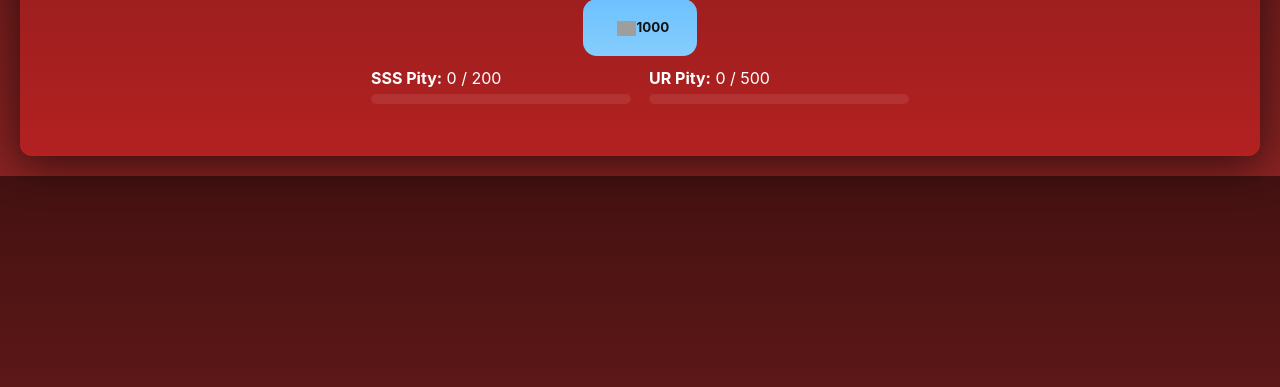
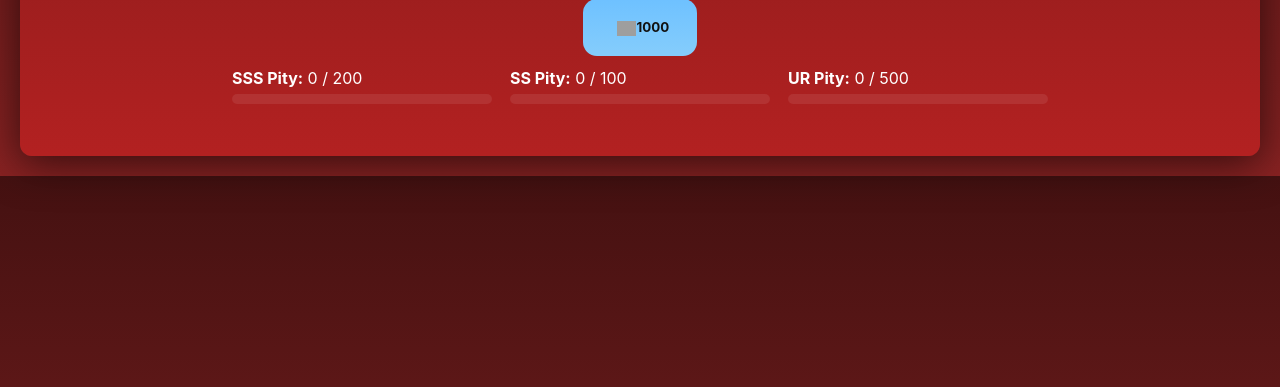
Before and after one commit to nezarim77/Nexoria, a Flask app: page /gacha in a window 1280 px wide. Shown: the part 413-800 px from the top of the page. Run offline with Flask 3, Linux system fonts and the light colour scheme; grey boxes are pictures that could not be loaded.

Commit message:
pity: add SS pity (max 100) — backend, frontend, tests

```diff
--- a/app.py
+++ b/app.py
@@ -29,6 +29,7 @@ DEFAULT_USER = {
     "owned": [],
     "tickets": 0,
     "pity_sss": 0,
+    "pity_ss": 0,
     "pity_ur": 0
 }
 
@@ -45,6 +46,7 @@ def get_user():
             user = serializer.loads(data)
             # backfill missing keys for older users
             user.setdefault('pity_sss', 0)
+            user.setdefault('pity_ss', 0)
             user.setdefault('pity_ur', 0)
             return uid, user
         except Exception:
@@ -186,6 +188,7 @@ def gacha():
         coins=user['coins'],
         tickets=user['tickets'],
         pity_sss=user.get('pity_sss', 0),
+        pity_ss=user.get('pity_ss', 0),
         pity_ur=user.get('pity_ur', 0)
     ))
     return save_user_response(resp, uid, user)
@@ -234,13 +237,17 @@ def pull():
 
     # Determine guaranteed rarities based on pity
     guarantee_sss = user.get('pity_sss', 0) >= 200
+    guarantee_ss = user.get('pity_ss', 0) >= 100
     guarantee_ur = user.get('pity_ur', 0) >= 500
 
     guarantees = []
+    # priority: UR > SSS > SS
     if guarantee_ur:
         guarantees.append('UR')
     if guarantee_sss:
         guarantees.append('SSS')
+    if guarantee_ss:
+        guarantees.append('SS')
 
     # Helper: generate a base list of rarities
     rarities = choose_rarity(count)
@@ -249,10 +256,9 @@ def pull():
     guaranteed_flags = [False] * len(rarities)
 
     # If we have guarantees, ensure each guaranteed rarity appears at least once
-    # If we can't fit all guarantees because count is small, prioritize UR over SSS
+    # If we can't fit all guarantees because count is small, use the priority order above
     needed = list(guarantees)
     if needed:
-        # If both needed and count == 1, prefer UR
         if len(needed) > count:
             needed = needed[:count]
         for g in needed:
@@ -278,6 +284,7 @@ def pull():
 
     results = []
     obtained_sss = False
+    obtained_ss = False
     obtained_ur = False
 
     for i, r in enumerate(rarities):
@@ -300,6 +307,8 @@ def pull():
         # track obtained rarities to reset pity
         if card['rarity'] == 'SSS':
             obtained_sss = True
+        if card['rarity'] == 'SS':
+            obtained_ss = True
         if card['rarity'] == 'UR':
             obtained_ur = True
 
@@ -312,6 +321,11 @@ def pull():
     else:
         user['pity_sss'] = min(200, user.get('pity_sss', 0) + count)
 
+    if obtained_ss:
+        user['pity_ss'] = 0
+    else:
+        user['pity_ss'] = min(100, user.get('pity_ss', 0) + count)
+
     if obtained_ur:
         user['pity_ur'] = 0
     else:
@@ -323,6 +337,7 @@ def pull():
         'coins': user['coins'],
         'tickets': user['tickets'],
         'pity_sss': user.get('pity_sss', 0),
+        'pity_ss': user.get('pity_ss', 0),
         'pity_ur': user.get('pity_ur', 0)
     })
     return save_user_response(resp, uid, user)
--- a/static/app.js
+++ b/static/app.js
@@ -61,11 +61,22 @@ document.addEventListener('DOMContentLoaded', ()=>{
     if(msg) msg.textContent = n >= 500 ? '✅ Guaranteed on next pull!' : ''
   }
 
+  function updatePitySs(n){
+    const el = document.getElementById('pitySs')
+    if(el) el.textContent = n
+    const bar = document.getElementById('pitySsBar')
+    if(bar) bar.style.width = Math.min(100, (n/100)*100) + '%'
+    const msg = document.getElementById('pitySsMsg')
+    if(msg) msg.textContent = n >= 100 ? '✅ Guaranteed on next pull!' : ''
+  }
+
   // initialize pity UI from server-rendered values
   (function initPityUI(){
     const sssEl = document.getElementById('pitySss')
+    const ssEl = document.getElementById('pitySs')
     const urEl = document.getElementById('pityUr')
     if(sssEl){ updatePitySss(parseInt(sssEl.textContent || '0', 10)) }
+    if(ssEl){ updatePitySs(parseInt(ssEl.textContent || '0', 10)) }
     if(urEl){ updatePityUr(parseInt(urEl.textContent || '0', 10)) }
   })()
 
@@ -202,6 +213,7 @@ document.addEventListener('DOMContentLoaded', ()=>{
 
     // update pity UI if provided
     if(typeof j.pity_sss !== 'undefined') updatePitySss(j.pity_sss)
+    if(typeof j.pity_ss !== 'undefined') updatePitySs(j.pity_ss)
     if(typeof j.pity_ur !== 'undefined') updatePityUr(j.pity_ur)
 
     resultArea.innerHTML = ''
--- a/templates/gacha.html
+++ b/templates/gacha.html
@@ -16,6 +16,10 @@
         <div class="pity-bar"><div id="pitySssBar" class="pity-progress" style="width: {{ ((pity_sss|default(0)|int / 200.0) * 100)|round(2) }}%;"></div></div>
       </div>
       <div class="pity-item">
+        <div><strong>SS Pity:</strong> <span id="pitySs">{{ pity_ss|default(0) }}</span> / 100 <span id="pitySsMsg"></span></div>
+        <div class="pity-bar"><div id="pitySsBar" class="pity-progress" style="width: {{ ((pity_ss|default(0)|int / 100.0) * 100)|round(2) }}%;"></div></div>
+      </div>
+      <div class="pity-item">
         <div><strong>UR Pity:</strong> <span id="pityUr">{{ pity_ur|default(0) }}</span> / 500 <span id="pityUrMsg"></span></div>
         <div class="pity-bar"><div id="pityUrBar" class="pity-progress" style="width: {{ ((pity_ur|default(0)|int / 500.0) * 100)|round(2) }}%;"></div></div>
       </div>
```
Also changed, not shown: tests/test_pity.py (+43 -3 lines).
